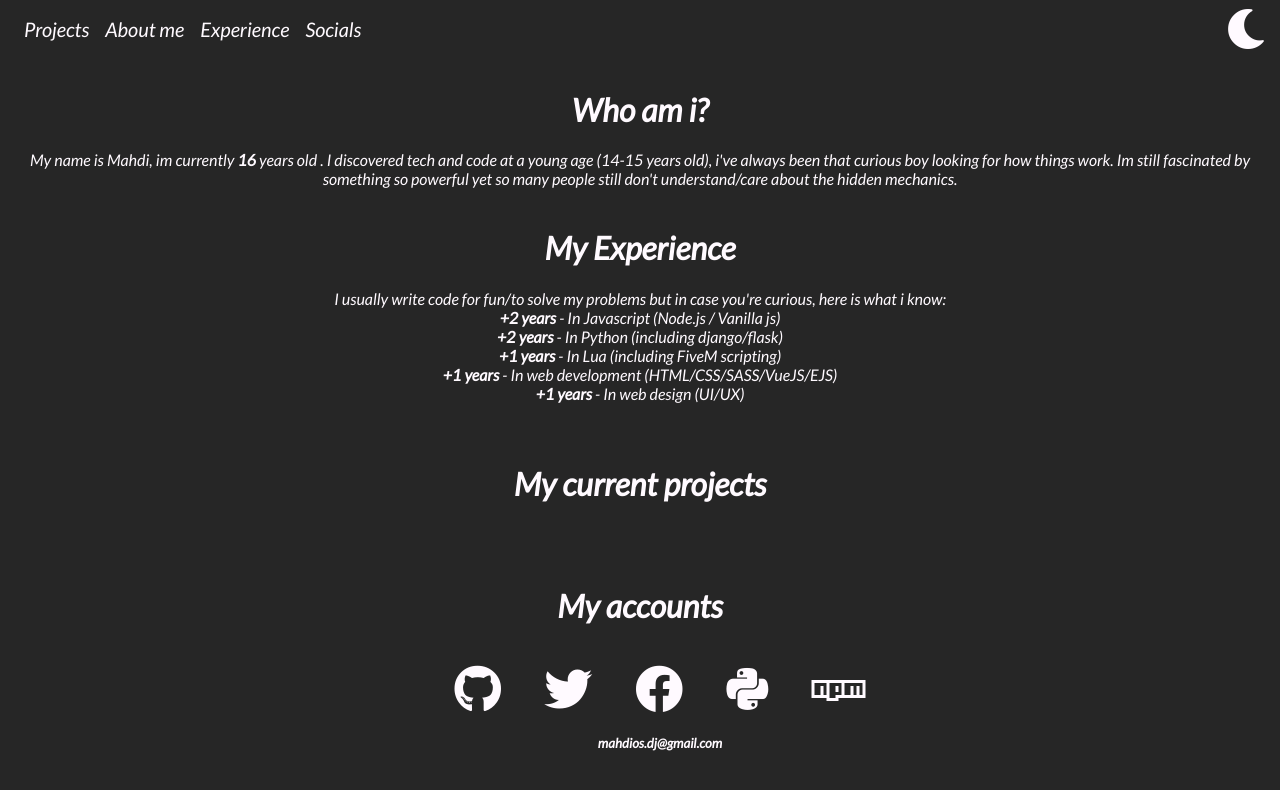
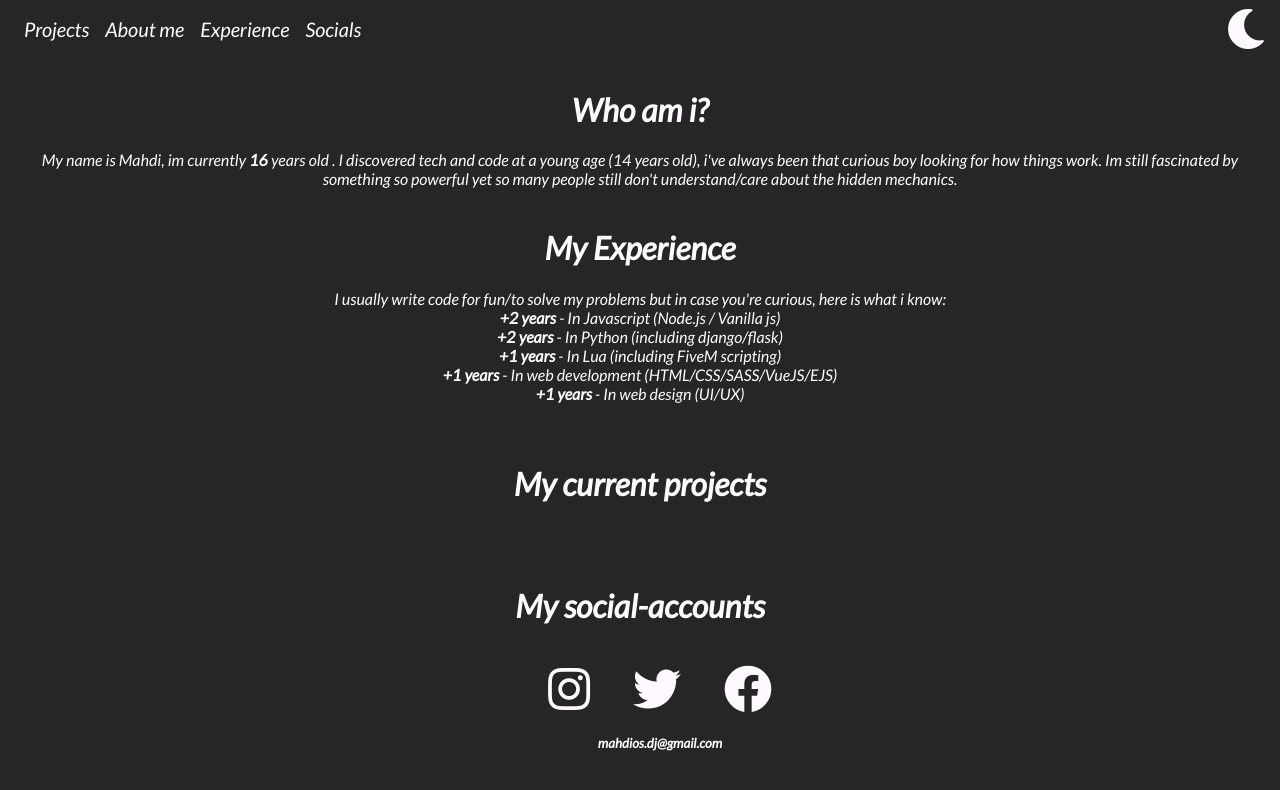
Before and after one commit to emdCatalyst/docs, a plain HTML site: page index.html in a window 1280 px wide. Drawn offline with nearby package versions, Linux system fonts and the light colour scheme; no server answers.

Commit message:
Quick socials clean-up

```diff
--- a/index.html
+++ b/index.html
@@ -21,7 +21,7 @@
     <main>
       <div id="about">
           <h1>Who am i?</h1>
-          <p>My name is Mahdi, im currently <b class="age"></b> years old . I discovered tech and code at a young age (14-15 years old), i've always been that curious boy looking for how things work. Im still fascinated by something so powerful yet so many people still don't understand/care about the hidden mechanics.</p>
+          <p>My name is Mahdi, im currently <b class="age"></b> years old . I discovered tech and code at a young age (14 years old), i've always been that curious boy looking for how things work. Im still fascinated by something so powerful yet so many people still don't understand/care about the hidden mechanics.</p>
       </div>
       <div id="experience">
           <h1>My Experience</h1>
@@ -37,14 +37,12 @@
       <div id="projects">
          <h1>My current projects</h1>
       </div>
-      <h1>My accounts</h1>
+      <h1>My social-accounts</h1>
     </main>
     <footer id="socials">
-      <a href="https://github.com/Mahdios" title="Github page"><i class="fab fa-github fa-3x"></i></a>
+      <a href="https://www.instagram.com/mahdios_dj/" title="Instagram page"><i class="fab fa-instagram fa-3x"></i></a>
       <a href="https://twitter.com/mahdios_dj" title="Twitter page"><i class="fab fa-twitter fa-3x"></i></a>
       <a href="https://www.facebook.com/profile.php?id=100013524615313" title="Facebook page"><i class="fab fa-facebook fa-3x"></i></a>
-      <a href="https://pypi.org/user/Mahdios/" title="PyPi page"><i class="fab fa-python fa-3x"></i></a>
-      <a href="https://www.npmjs.com/~mahdios" title="NPM page"><i class="fab fa-npm fa-3x"></i></a>
       <h5><a title="Email me!" href="mailto:mahdios.dj@gmail.com">mahdios.dj@gmail.com</a></h5>
     </footer>
     <script src="https://unpkg.com/axios/dist/axios.min.js"></script>
```
